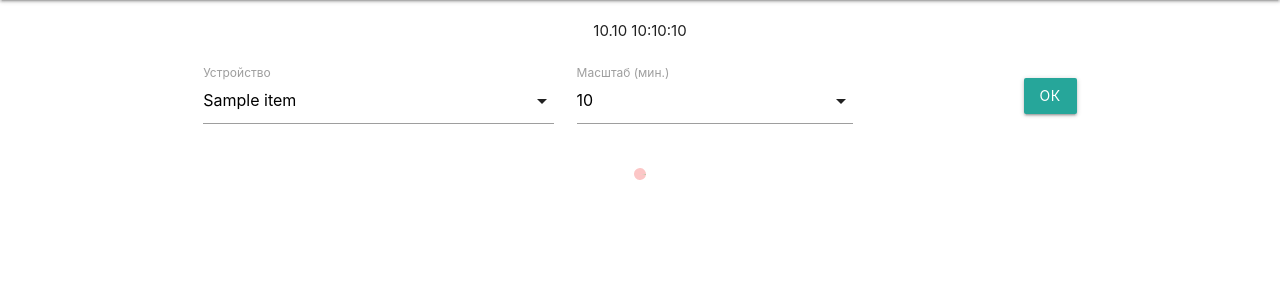
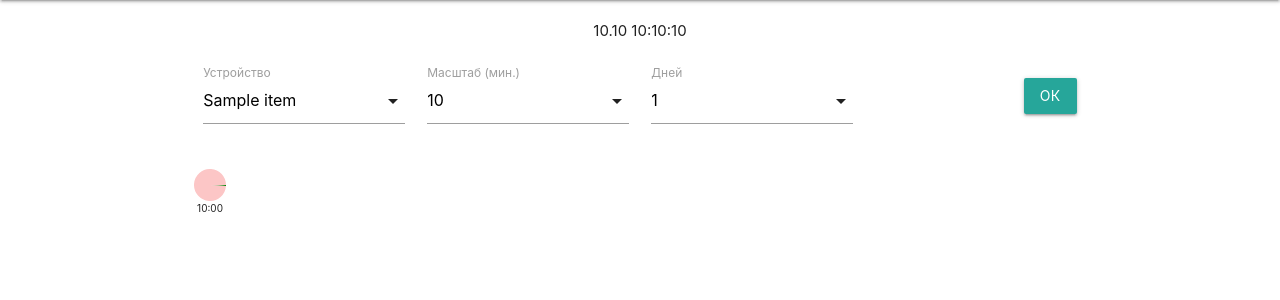
Before and after one commit to gmrv/latweb, a Django app: template src/main/templates/main/simple.html in a window 1280 px wide. Shown: the part 64-364 px from the top of the page. Run offline with Django 4.2, Linux system fonts and the light colour scheme; the template is opened without the code that fills it: most values are stand-ins (such as "Sample title", 1, 10 or a date in 2020).

Commit message:
feat[main]: Liveness interval as mini pie chart, table removed

```diff
--- a/src/main/templates/main/simple.html
+++ b/src/main/templates/main/simple.html
@@ -14,9 +14,10 @@
       <div class="row head">
         <div class="center">{{ last|date:'m.d H:i:s' }}</div>
       </div>
+
       <div class="row">
 
-        <div class="input-field col s5">
+        <div class="input-field col s3">
           <select id="id-device">
             {% for item in device_names %}
               <option {% if item.name == device_name %}selected{% endif %}  value="{{ item.name }}">{{ item.name }}</option>
@@ -25,14 +26,24 @@
           <label>Устройство</label>
         </div>
 
-        <div class="input-field col s4">
+        <div class="input-field col s3">
           <select id="id-min-per-interval">
             <option {% if min_per_interval == 10 %}selected{% endif %} value="10">10</option>
             <option {% if min_per_interval == 20 %}selected{% endif %} value="20">20</option>
             <option {% if min_per_interval == 30 %}selected{% endif %} value="30">30</option>
             <option {% if min_per_interval == 60 %}selected{% endif %} value="60">60</option>
+            <option {% if min_per_interval == 1440 %}selected{% endif %} value="1440">1440</option>
           </select>
           <label>Масштаб (мин.)</label>
+        </div>
+
+        <div class="input-field col s3">
+          <select id="id-report-days-count">
+            <option {% if report_days_count == 1 %}selected{% endif %} value="1">1</option>
+            <option {% if report_days_count == 7 %}selected{% endif %} value="7">7</option>
+            <option {% if report_days_count == 30 %}selected{% endif %} value="30">30</option>
+          </select>
+          <label>Дней</label>
         </div>
 
         <div class="input-field col s3 right-align">
@@ -41,16 +52,17 @@
 
       </div>
 
-      <div class="row report">
-        <table class="report">
-          {% for day in intervals %}
-            <tr class="day">
-              {% for item in day %}
-                <td class="pietd {% if item.percent > 0 %}clickable{% endif %} " title="{{ item.hint }}"><div class="pie" data-percent="{{ item.percent_str }}"></div></td>
+      <div class="row">
+
+            <div class="report">
+              {% for item in intervals %}
+                <div class="item {% if item.percent > 0 %}clickable{% endif %} " title="{{ item.hint }}">
+                  <div class="pie valign-wrapper" data-percent="{{ item.percent_str }}"></div>
+                  <div class="hint">{{ item.start_time|date:'H:i' }}</div>
+                </div>
               {% endfor %}
-            </tr>
-          {% endfor %}
-        </table>
+            </div>
+
       </div>
 
     </div>
@@ -68,17 +80,19 @@
 
         let deviceCtl =  M.FormSelect.getInstance(document.getElementById("id-device"));
         let intervalCtl = M.FormSelect.getInstance(document.getElementById("id-min-per-interval"));
+        let reportDaysCountCtl = M.FormSelect.getInstance(document.getElementById("id-report-days-count"));
 
         let deviceName = deviceCtl.getSelectedValues()[0]
         let minPerInt = intervalCtl.getSelectedValues()[0]
+        let reportDaysCount = reportDaysCountCtl.getSelectedValues()[0]
 
-        document.location = `/main/livenessreport/${deviceName}/${minPerInt}`
+        document.location = `/main/livenessreport/${deviceName}/${minPerInt}/${reportDaysCount}`
       })
 
-      document.querySelectorAll("td.clickable").forEach(
+      document.querySelectorAll("div.clickable").forEach(
         function(item){
           item.addEventListener('click', function(){
-            M.toast({html: "<pre class='toast-msg'>"  + item.title + "</pre>"});
+            M.toast({html: "<pre class='toast-msg'>" + item.start_time + '\n' + item.title + "</pre>"});
           });
         }
       );
@@ -88,7 +102,7 @@
 
     function drawPies(){
       {#<div class="pie" data-percent="60"></div>#}
-      const PIE_SIZE = 12
+      const PIE_SIZE = 32
 
       let ps2 = PIE_SIZE/2
 
--- a/src/static/css/latweb.css
+++ b/src/static/css/latweb.css
@@ -6,11 +6,11 @@ div.head {
   margin-top: 20px;
 }
 
-div.report {
-  width: 95%;
-  overflow: auto;
-  max-width: fit-content;
-}
+/*div.report {*/
+/*  width: 95%;*/
+/*  overflow: auto;*/
+/*  max-width: fit-content;*/
+/*}*/
 
 table.report{
   width: fit-content;
@@ -38,3 +38,25 @@ td.pietd {
 td.pietd.clickable {
   cursor: pointer;
 }
+
+
+.report {
+  display: flex;
+  flex-flow: row wrap;
+  align-content: space-between;
+  justify-content: space-between;
+}
+.item {
+  text-align: center;
+  margin: 2px
+}
+/*.item:nth-child(4n - 1) {*/
+/*  background: silver;*/
+/*}*/
+.line-break {
+  width: 100%;
+}
+
+.hint {
+    font-size: 10px;
+}
```
